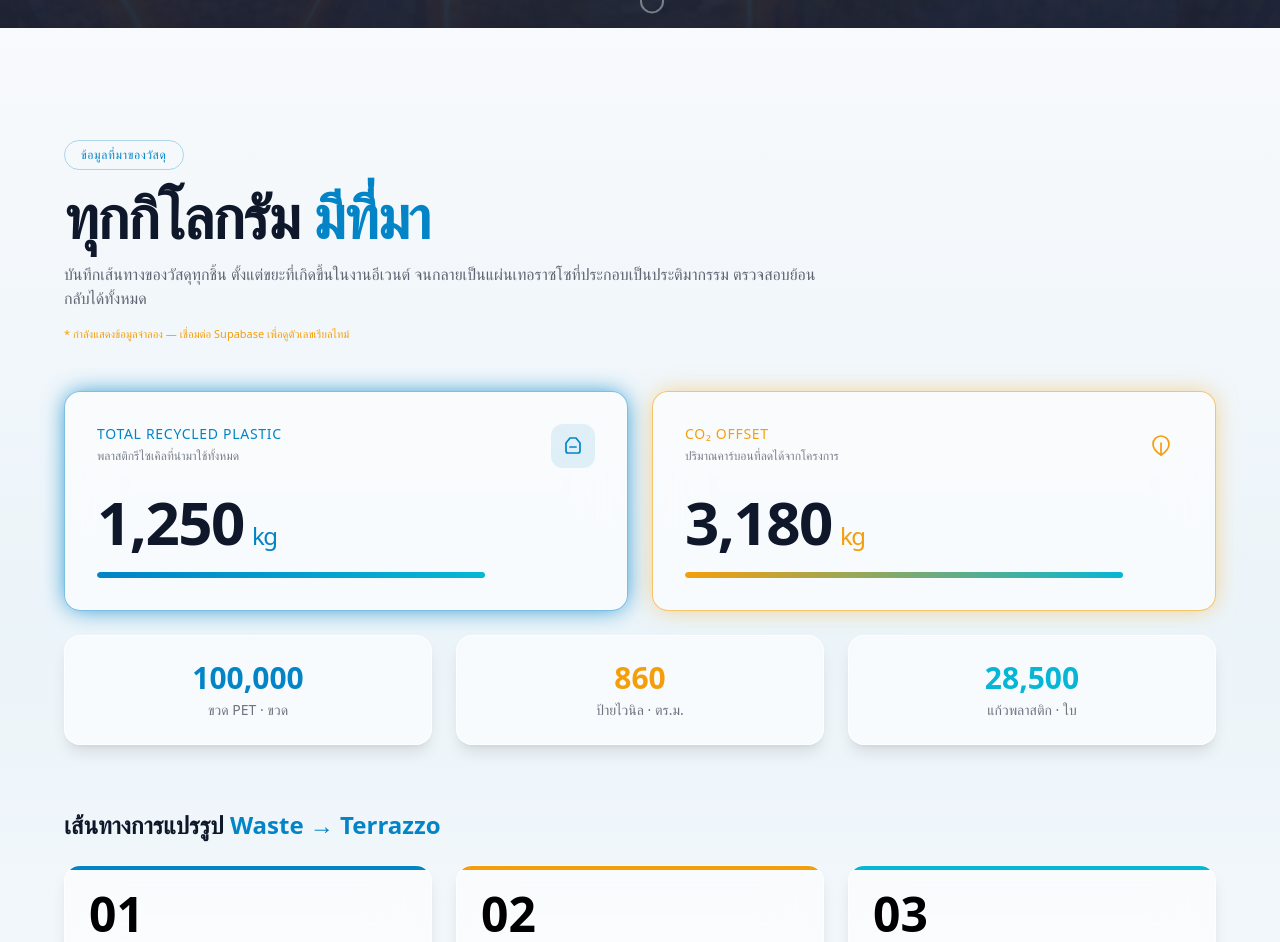
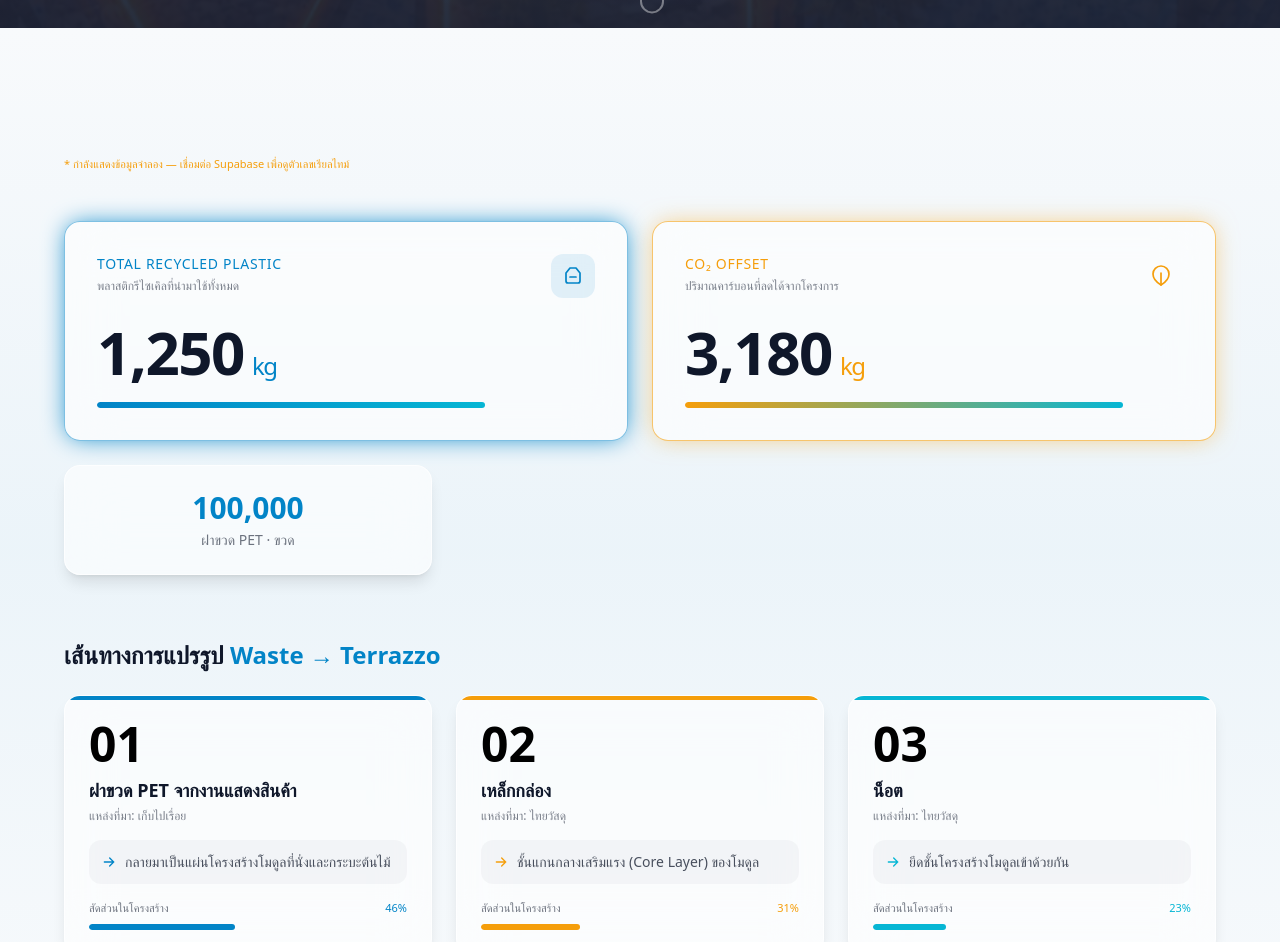
Before and after one commit to chitphhong/nmtc-nova-x, a React (Vite) app: page / in a window 1280 px wide. Shown: the part 1276-2218 px from the top of the page. Built offline with nearby package versions, Linux system fonts and the light colour scheme; no server answers; the database is empty.

Commit message:
Update MaterialPassport.jsx

```diff
--- a/src/components/MaterialPassport.jsx
+++ b/src/components/MaterialPassport.jsx
@@ -62,24 +62,7 @@ export default function MaterialPassport() {
 
       <div className="relative mx-auto max-w-7xl px-4 sm:px-8 lg:px-16">
         {/* ===== หัวข้อ Section ===== */}
-        <motion.div
-          initial={{ opacity: 0, y: 30 }}
-          whileInView={{ opacity: 1, y: 0 }}
-          viewport={{ once: true, margin: '-100px' }}
-          transition={{ duration: 0.6 }}
-          className="max-w-3xl"
-        >
-          <span className="inline-flex items-center gap-2 rounded-full border border-azure/30 bg-azure/8 px-4 py-1.5 text-[11px] sm:text-xs font-medium tracking-wider text-azure">
-            ข้อมูลที่มาของวัสดุ
-          </span>
-          <h2 className="h-fluid mt-4 text-slateink">
-            ทุกกิโลกรัม <span className="text-azure">มีที่มา</span>
-          </h2>
-          <p className="mt-4 text-sm sm:text-base font-light leading-relaxed text-slateink/65">
-            บันทึกเส้นทางของวัสดุทุกชิ้น ตั้งแต่ขยะที่เกิดขึ้นในงานอีเวนต์
-            จนกลายเป็นแผ่นเทอราซโซที่ประกอบเป็นประติมากรรม ตรวจสอบย้อนกลับได้ทั้งหมด
-          </p>
-        </motion.div>
+
 
         {/* แจ้งเตือนเมื่อยังใช้ข้อมูลจำลอง (แสดงเฉพาะตอน dev) */}
         {!loading && isMock && (
@@ -171,9 +154,8 @@ export default function MaterialPassport() {
         {/* ===== ตัวเลขย่อยของแหล่งวัสดุ: 1 คอลัมน์มือถือ → 3 คอลัมน์เดสก์ท็อป ===== */}
         <div className="mt-4 sm:mt-6 grid grid-cols-1 sm:grid-cols-3 gap-4 sm:gap-6">
           {[
-            { label: 'ขวด PET', value: stats.pet_bottles, unit: 'ขวด', color: 'text-azure' },
-            { label: 'ป้ายไวนิล', value: stats.vinyl_banner_sqm, unit: 'ตร.ม.', color: 'text-champagne' },
-            { label: 'แก้วพลาสติก', value: stats.plastic_cups, unit: 'ใบ', color: 'text-cyanglow' },
+            { label: 'ฝาขวด PET', value: stats.pet_bottles, unit: 'ขวด', color: 'text-azure' },
+
           ].map((item, i) => (
             <motion.div
               key={item.label}
```
